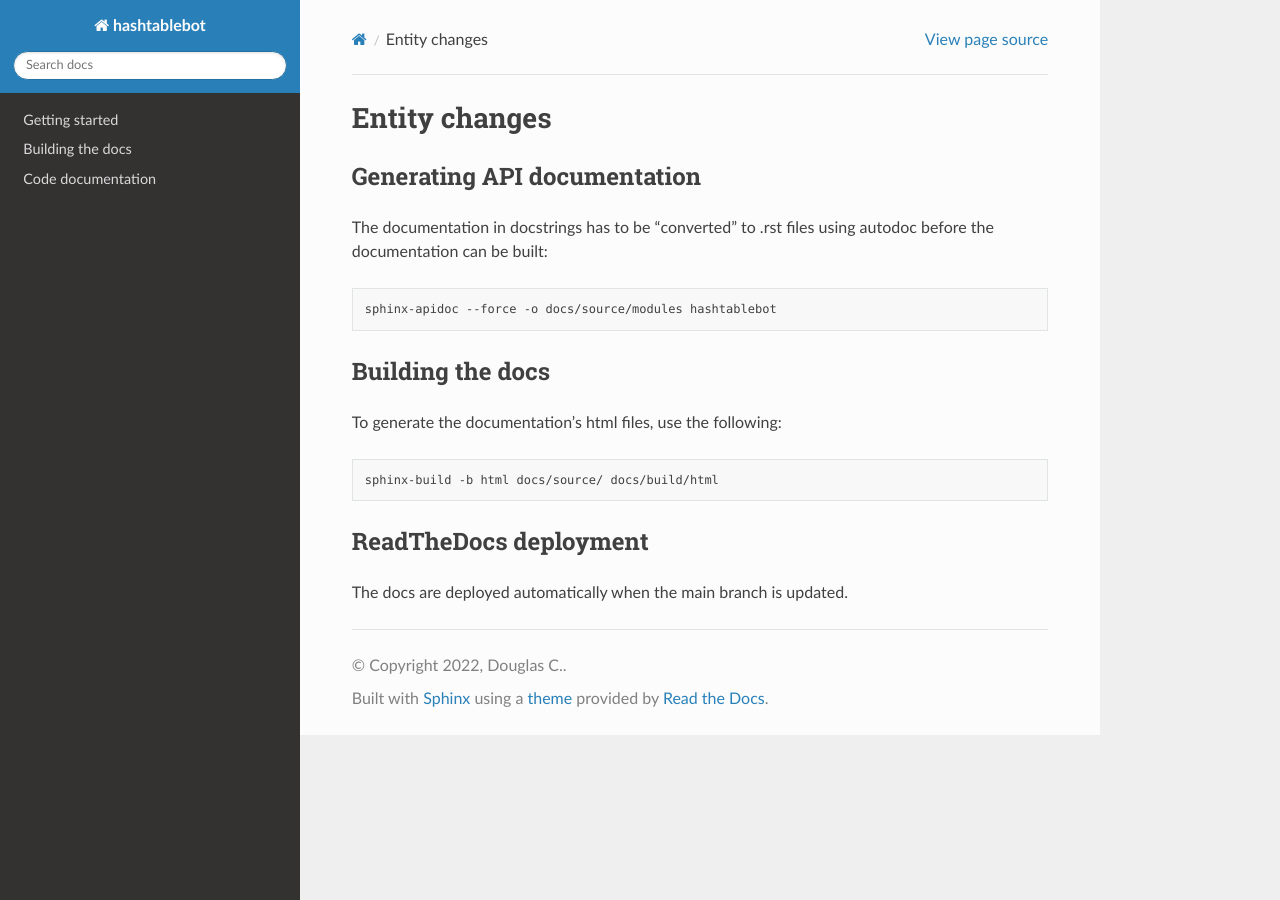
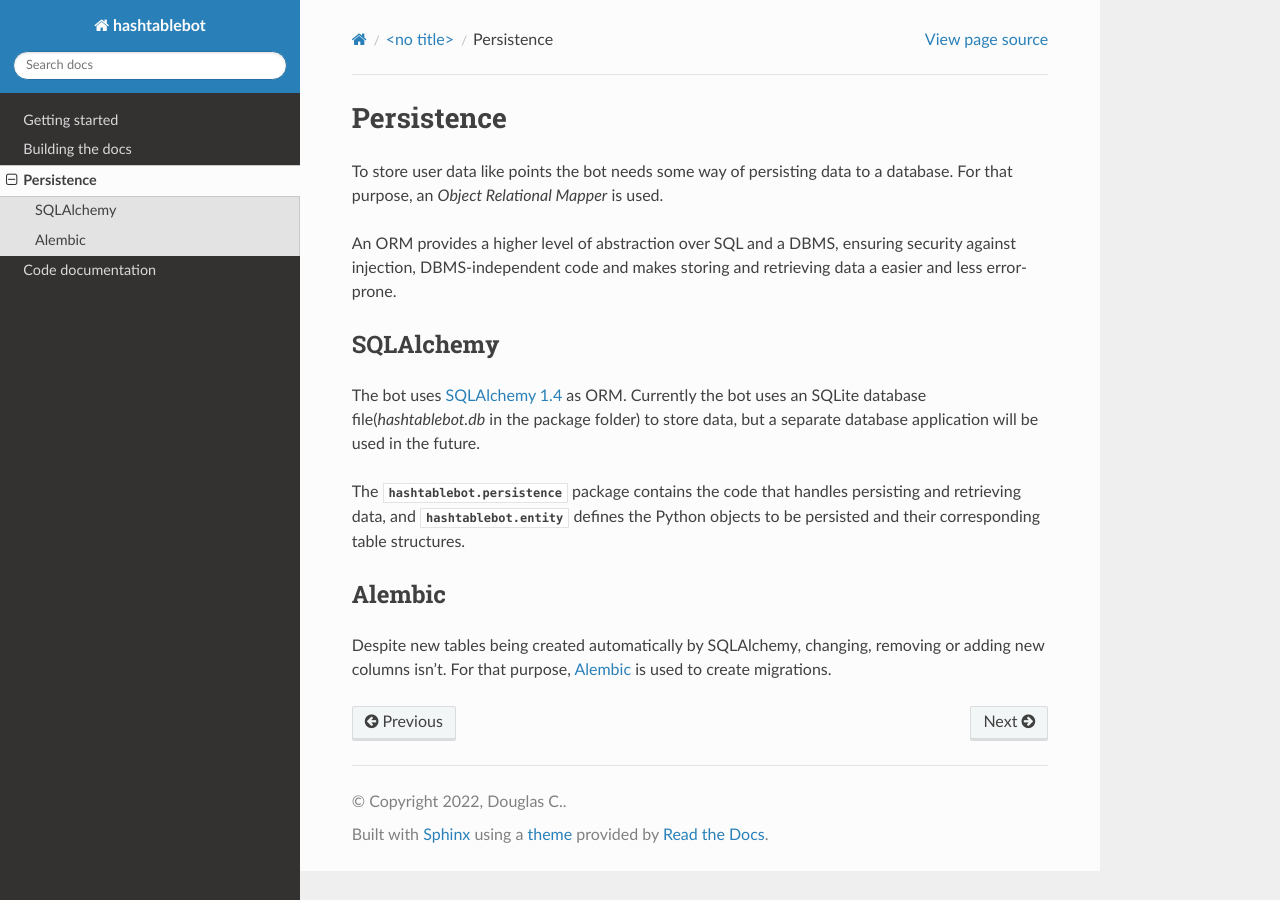
Before and after one commit to douglascdev/hashtablebot, a Sphinx documentation site: the page built from docs/source/persistence.rst, in a window 1280 px wide. Built offline with Sphinx 7.4.7 and the Read the Docs theme 2.0.0, drawn with Linux system fonts in a browser that asks for light colours.

Commit message:
Document information about persistence

```diff
--- a/docs/source/developer.rst
+++ b/docs/source/developer.rst
@@ -5,4 +5,5 @@
     :caption: Developer documentation
 
     build_docs
+    persistence
     api/modules
--- a/docs/source/persistence.rst
+++ b/docs/source/persistence.rst
@@ -1,27 +1,26 @@
-.. _entity_changes:
+.. _persistence:
 
-Entity changes
-==============
+Persistence
+===========
 
+To store user data like points the bot needs some way of persisting data to a database.
+For that purpose, an `Object Relational Mapper` is used.
 
+An ORM provides a higher level of abstraction over SQL and a DBMS, ensuring security against injection,
+DBMS-independent code and makes storing and retrieving data a easier and less error-prone.
 
-Generating API documentation
-----------------------------
+SQLAlchemy
+----------
 
-The documentation in docstrings has to be "converted" to .rst files using autodoc before the documentation can be built:
+The bot uses `SQLAlchemy 1.4 <https://docs.sqlalchemy.org/en/14/contents.html>`_ as ORM. Currently the bot uses an
+SQLite database file(`hashtablebot.db` in the package folder) to store data, but a separate database application will
+be used in the future.
 
-.. code-block:: sh
+The :py:mod:`hashtablebot.persistence` package contains the code that handles persisting and retrieving data, and
+:py:mod:`hashtablebot.entity` defines the Python objects to be persisted and their corresponding table structures.
 
-        sphinx-apidoc --force -o docs/source/modules hashtablebot
+Alembic
+-------
 
-Building the docs
------------------
-To generate the documentation's html files, use the following:
-
-.. code-block:: sh
-
-        sphinx-build -b html docs/source/ docs/build/html
-
-ReadTheDocs deployment
-------------------------
-The docs are deployed automatically when the main branch is updated.
+Despite new tables being created automatically by SQLAlchemy, changing, removing or adding new columns isn't.
+For that purpose, `Alembic <https://alembic.sqlalchemy.org/en/latest/>`_ is used to create migrations.
```
